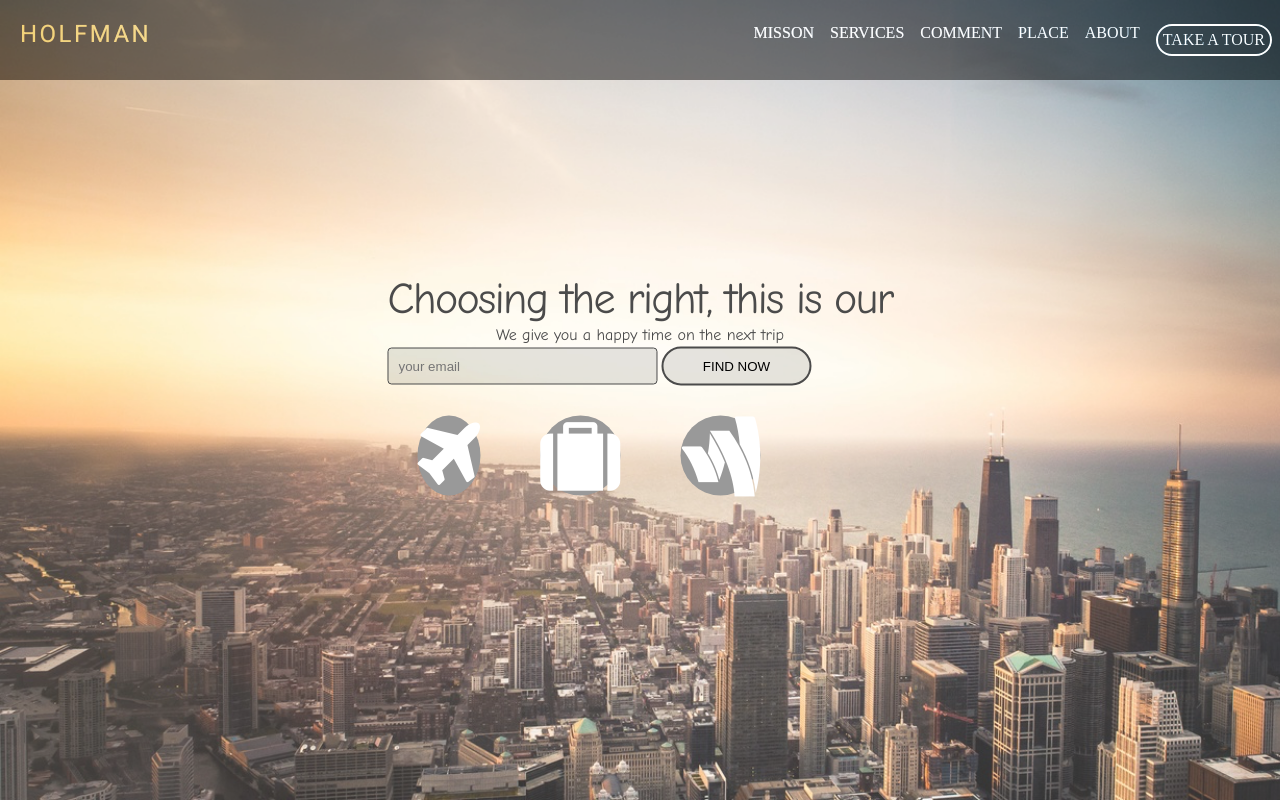
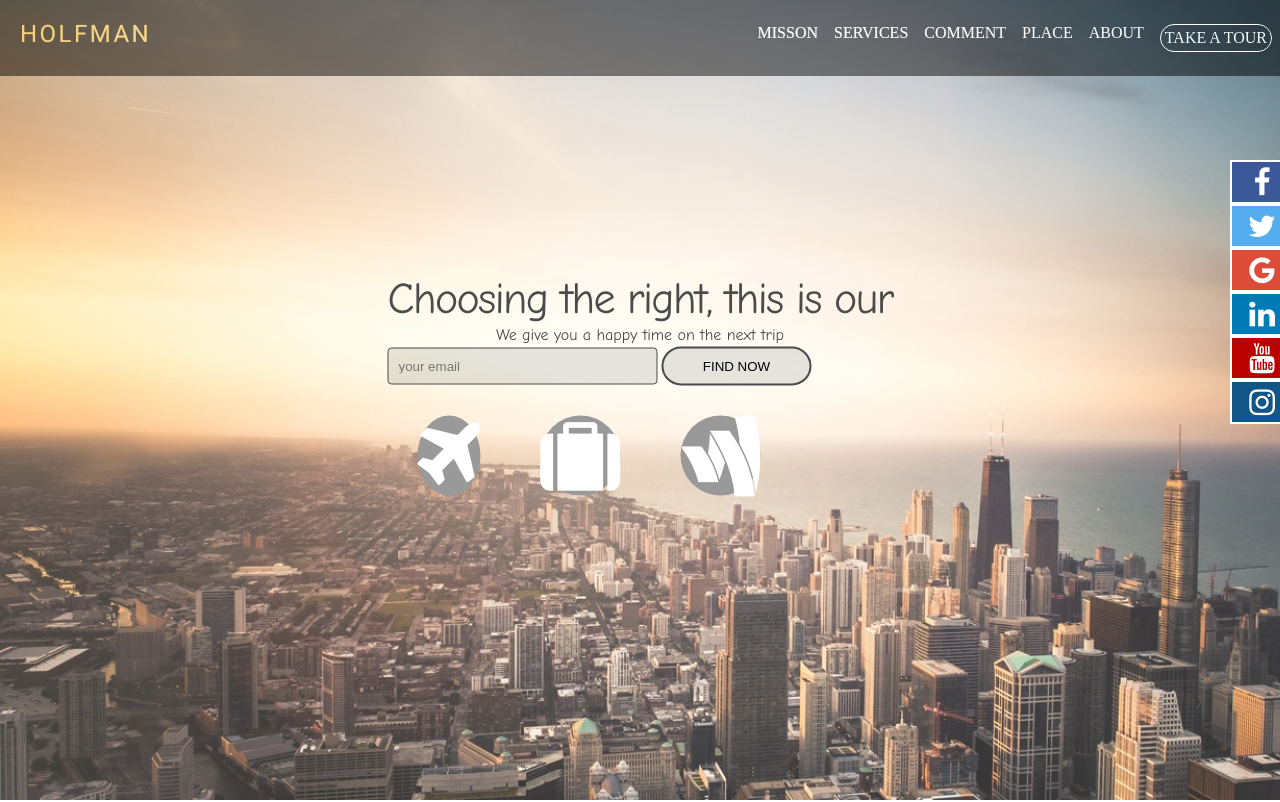
Before and after one commit to luyentap/practiceHtml, a plain HTML site: page index.html in a window 1280 px wide. Shown: the top 802 px of the page. Drawn offline with Linux system fonts and the light colour scheme.

Commit message:
social-link

```diff
--- a/css/index.css
+++ b/css/index.css
@@ -79,10 +79,10 @@ header ul li a {
 }
 
 .menu .menu-active {
-    border: 2px solid #FFFFFF;
+    border: 1px solid #FFFFFF;
     box-sizing: border-box;
     border-radius: 30px;
-    padding: 5px;
+    padding: 4px;
 }
 
 .intro {
@@ -93,7 +93,7 @@ header ul li a {
     top: 50%;
     transform: translate(-50%, -50%);
 
-    animation: leftToRight 5s normal;
+    animation:   leftToRight 5s normal;
 }
 
 .intro h3 {
@@ -646,6 +646,66 @@ footer ul li a {
     color: white;
 }
 
+
+/*********social**************/
+.socials{
+    z-index: 99999;
+
+    position: absolute;
+    top:20vh;
+    right: 50px;
+}
+.social-list{
+    position: fixed;
+    display: flex;
+    flex-direction: column;
+    background: white;
+}
+.social {
+    padding: 5px;
+    font-size: 30px;
+    width: 50px;
+    text-align: center;
+    text-decoration: none;
+    margin: 2px 2px;
+}
+.fa-facebook {
+    background: #3B5998;
+    color: white;
+}
+
+.fa-twitter {
+    background: #55ACEE;
+    color: white;
+}
+
+.fa-google {
+    background: #dd4b39;
+    color: white;
+}
+
+.fa-linkedin {
+    background: #007bb5;
+    color: white;
+}
+
+.fa-youtube {
+    background: #bb0000;
+    color: white;
+}
+
+.fa-instagram {
+    background: #125688;
+    color: white;
+}
+.fa-skype{
+    background: #55ACEE;
+    color: white;
+}
+
+.social:hover{
+    opacity: 0.8;
+}
 /****************** Responsive Website*******************/
 @media only screen and (max-width: 600px) {
 
@@ -711,6 +771,10 @@ footer ul li a {
         /*flex-grow: 1;*/
     }
 
+    .social-list{
+        display: none;
+    }
+
 }
 
 /*start of the effect and animate*/
@@ -721,7 +785,7 @@ ul li:hover a {
 }
 ul li:hover a::after{
     align-self: center;
-    content: '______';
+    content: '_________';
     position: absolute;
     left:50%;
     transform: translate(-50%);
--- a/index.html
+++ b/index.html
@@ -317,5 +317,15 @@
     </ul>
 </footer>
 
+<div class="socials">
+    <div class="social-list">
+    <a href="#" class="social fa fa-facebook"></a>
+    <a href="#" class="social fa fa-twitter"></a>
+    <a href="#" class="social fa fa-google"></a>
+    <a href="#" class="social fa fa-linkedin"></a>
+    <a href="#" class="social fa fa-youtube"></a>
+    <a href="#" class="social fa fa-instagram"></a>
+    </div>
+</div>
 </body>
 </html>
```
